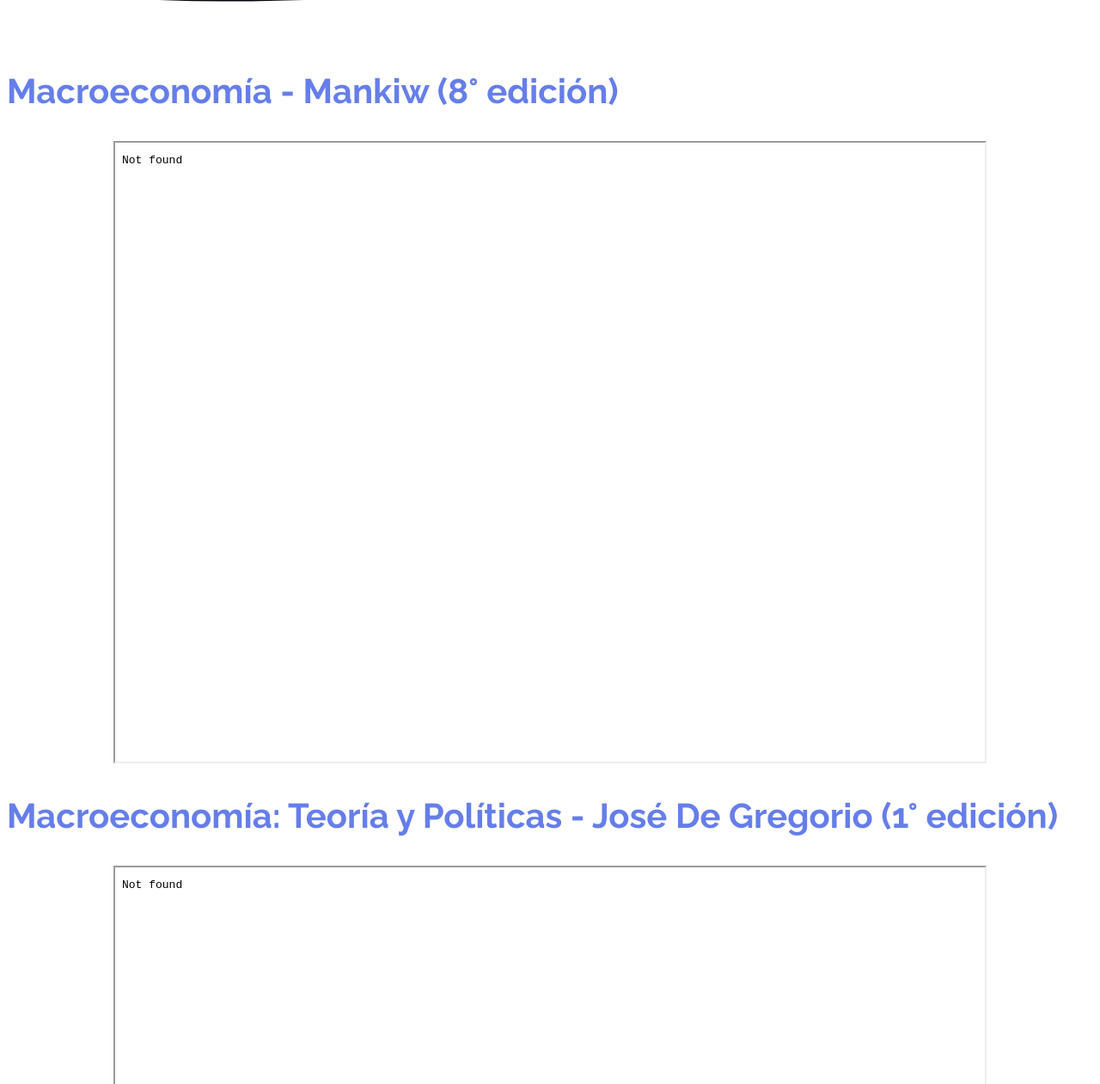
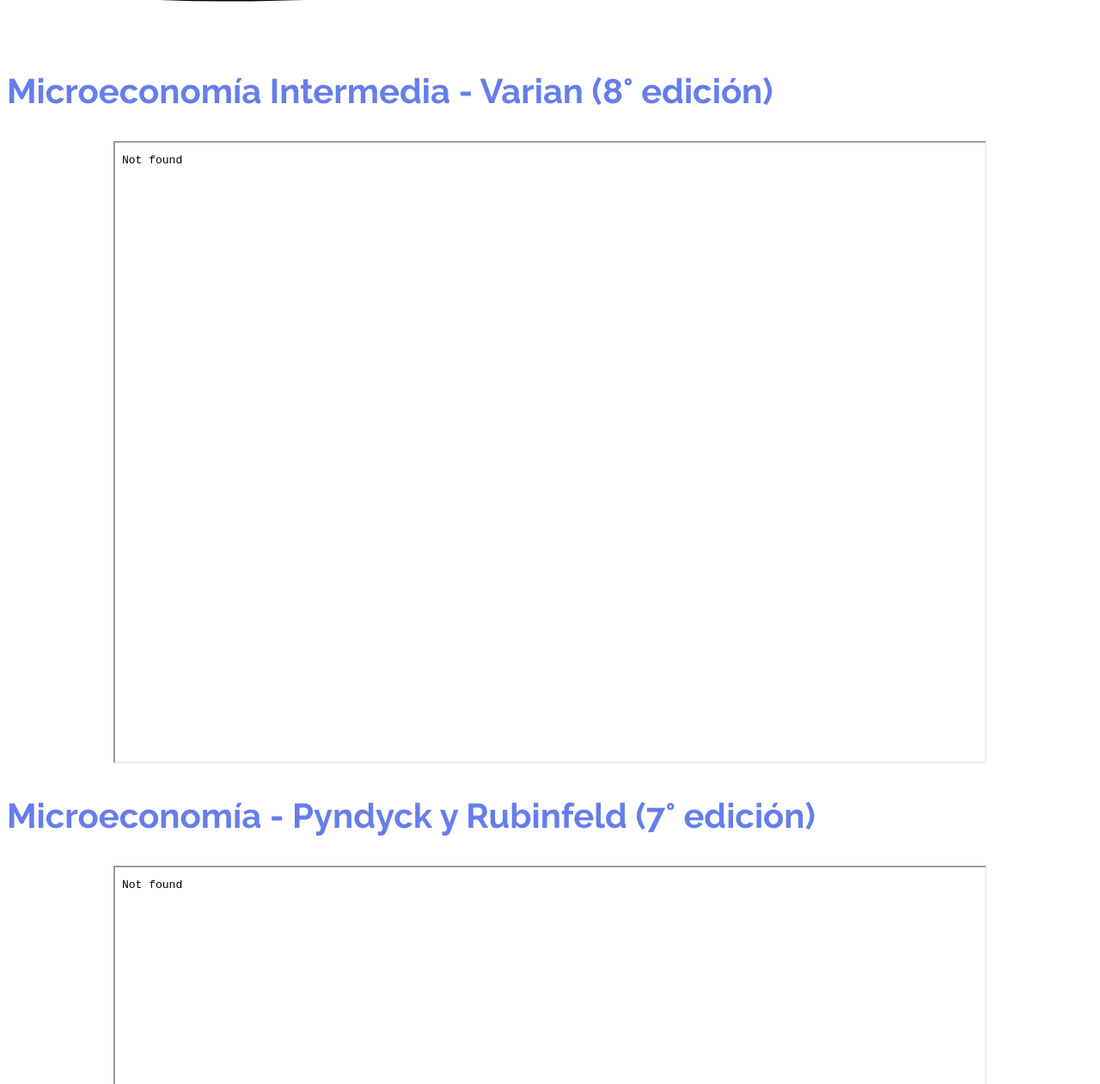
Before and after one commit to EconomiaParaTodos/pag_micro, a plain HTML site: page index.html in a window 1280 px wide. Shown: the part 759-2020 px from the top of the page at 86% size. Drawn offline with Linux system fonts and the light colour scheme.

Commit message:
Update index.html

```diff
--- a/index.html
+++ b/index.html
@@ -38,15 +38,15 @@ ANOTACIONES DE MACRO Y MICRO
     <main>
         <section>
             <div class="activity__text">
-                <h2 class="subtitle">Macroeconomía - Mankiw (8° edición)</h2>
+                <h2 class="subtitle">Microeconomía Intermedia - Varian (8° edición)</h2>
                 <center>
-                    <iframe src="Mankiw, N. Gregory - Macroeconomía-Antoni Bosch (2014).pdf"></iframe>
+                    <iframe src="Hal R. Varian - Microeconomia intermedia - manual del profesor. 8 ed.-Antoni Bosch (2011).pdf"></iframe>
                 </center>
             </div>
             <div class="activity__text">
-                <h2 class="subtitle">Macroeconomía: Teoría y Políticas - José De Gregorio (1° edición)</h2>
+                <h2 class="subtitle">Microeconomía - Pyndyck y Rubinfeld (7° edición)</h2>
                 <center>
-                    <iframe src="Macroeconomia - Gregorio.pdf"></iframe>
+                    <iframe src="Pindyck-y-Rubinfeld-2009-MICROECONOMÍA.pdf"></iframe>
                 </center>
             </div>
         </section>
@@ -55,7 +55,7 @@ ANOTACIONES DE MACRO Y MICRO
     <footer class="footer">
         <div class="container footer__grid">
             <nav class="nav nav--footer">
-                <a class="nav__items nav_items--footer" href="https://kahoot.it/">Microeconomía</a>
+                <a class="nav__items nav_items--footer" href="https://economiaparatodos.github.io/Microeconomia/">Microeconomía</a>
                 <a class="nav__items nav_items--footer" href="https://economiaparatodos.github.io/Macroeconomia-1-00/">Macroeconomía</a>
             </nav>
 
```
